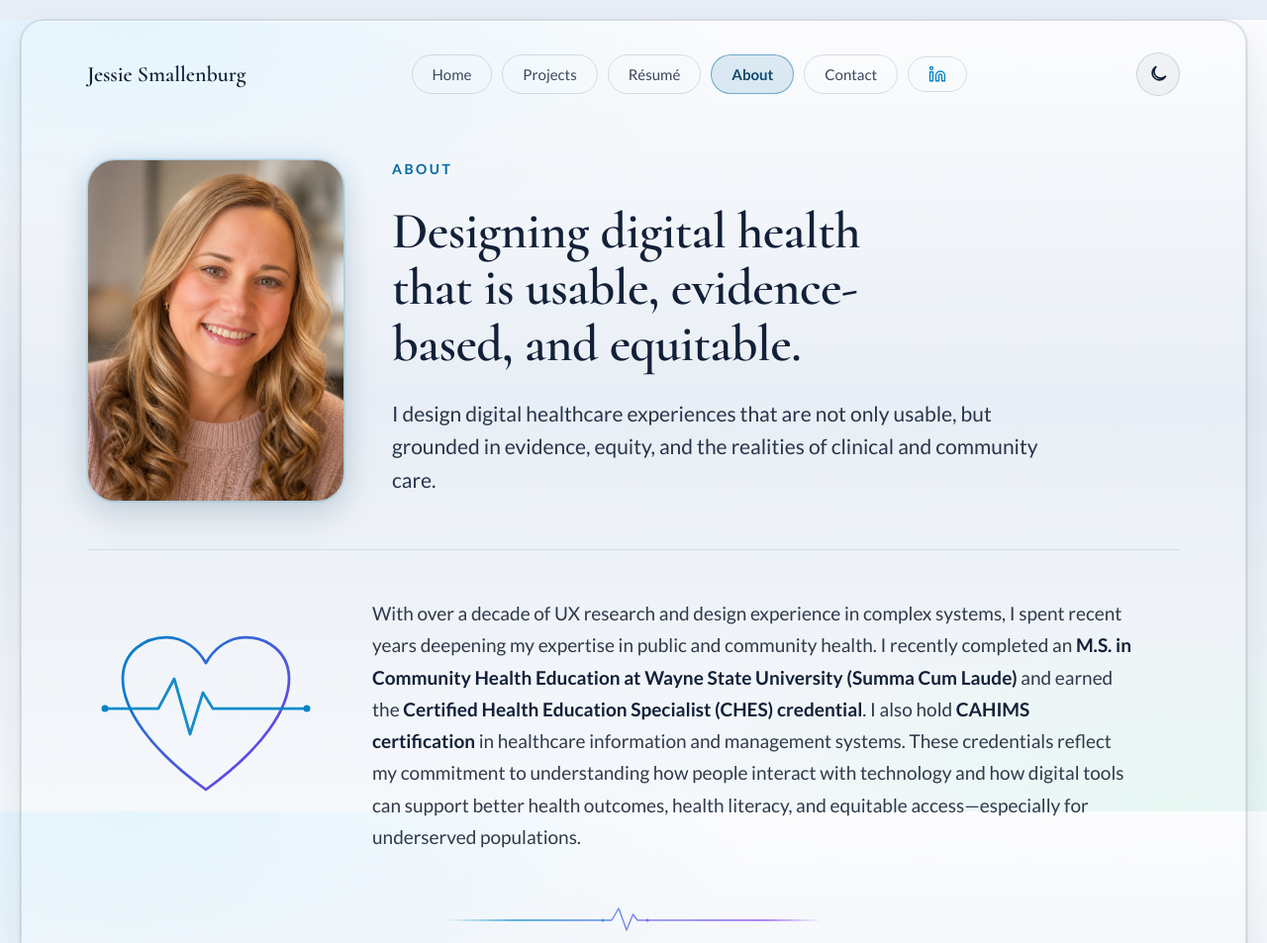
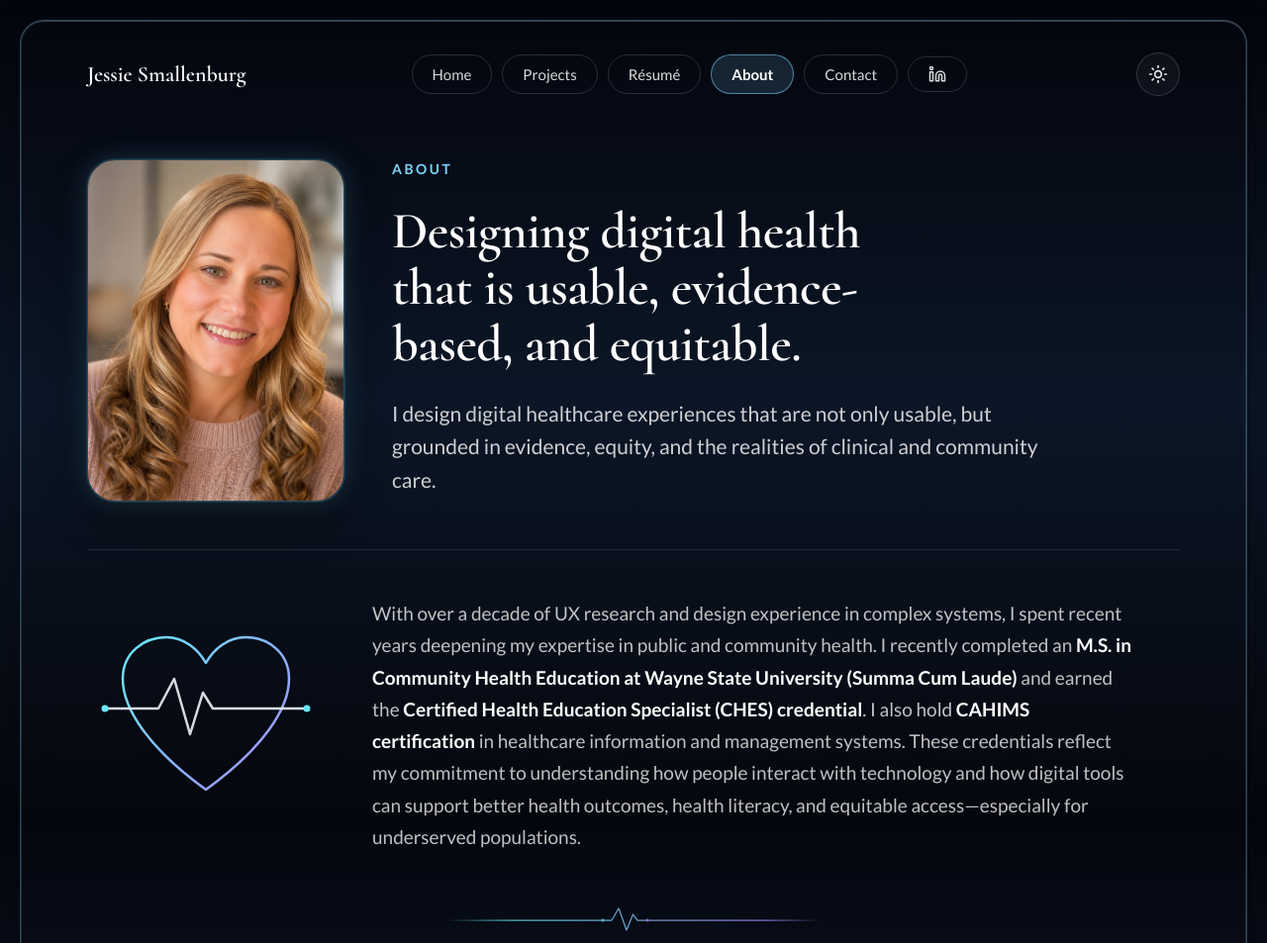
Before and after one commit to jessiesmallenburg7-ui/jess-smallenburg-portfolio, a plain HTML site: page about/index.html in a window 1280 px wide. Shown: the top 953 px of the page at 99% size. Drawn offline with Linux system fonts and the light colour scheme.

Commit message:
Default site theme to dark mode on first load.
Co-authored-by: Cursor <cursoragent@cursor.com>

```diff
--- a/about/index.html
+++ b/about/index.html
@@ -3,7 +3,7 @@
 <head>
 	<meta charset="utf-8">
   <meta name="viewport" content="width=device-width, initial-scale=1">
-  <script>(function(){try{var t=localStorage.getItem('theme');if(t!=='light'&&t!=='dark'){t=window.matchMedia('(prefers-color-scheme: light)').matches?'light':'dark';}document.documentElement.setAttribute('data-theme',t);}catch(e){document.documentElement.setAttribute('data-theme','dark');}})();</script>
+  <script>(function(){try{localStorage.removeItem('theme');var t=localStorage.getItem('portfolio-theme');if(t!=='light'&&t!=='dark'){t='dark';}document.documentElement.setAttribute('data-theme',t);}catch(e){document.documentElement.setAttribute('data-theme','dark');}})();</script>
 	<title>About — Jessie Smallenburg</title>
     <meta name="description" content="UX researcher and designer focused on equitable, evidence-based digital health experiences.">
   <link rel="canonical" href="https://www.jessamynsmallenburg.com/about">
--- a/assets/js/theme.js
+++ b/assets/js/theme.js
@@ -1,7 +1,14 @@
 (function () {
-  var STORAGE_KEY = 'theme';
+  // New key so an earlier testing preference of "light" does not override the dark default.
+  var STORAGE_KEY = 'portfolio-theme';
   var root = document.documentElement;
   var ICON_PATTERN = /(tt-icon-[a-z0-9-]+|path-compass-care-network-icon|heart-with-pulse-line-icon-representing-health-and|growing-sprout-icon-representing-personal-and-prof|overlapping-circles-icon-representing-intersecting|decorative-heartbeat-pulse-line-divider|mind-icon-layered-with-a-lotus-flower-symbolizing-)(-light)?\.svg(\?.*)?$/i;
+
+  try {
+    localStorage.removeItem('theme');
+  } catch (_) {
+    /* ignore */
+  }
 
   function getPreferredTheme() {
     try {
@@ -10,7 +17,7 @@
     } catch (_) {
       /* ignore */
     }
-    return window.matchMedia('(prefers-color-scheme: light)').matches ? 'light' : 'dark';
+    return 'dark';
   }
 
   function syncToggle(theme) {
@@ -71,16 +78,4 @@
     });
   });
 
-  try {
-    window.matchMedia('(prefers-color-scheme: light)').addEventListener('change', function (event) {
-      try {
-        if (localStorage.getItem(STORAGE_KEY)) return;
-      } catch (_) {
-        /* ignore */
-      }
-      applyTheme(event.matches ? 'light' : 'dark', false);
-    });
-  } catch (_) {
-    /* ignore */
-  }
 })();
```
Also changed, not shown: contact/index.html (+1 -1 lines), index.html (+1 -1 lines), projects/clinician-flow/index.html (+1 -1 lines), projects/index.html (+1 -1 lines), projects/path-compass/index.html (+1 -1 lines), projects/traumatrack/index.html (+1 -1 lines), resume/index.html (+1 -1 lines).
